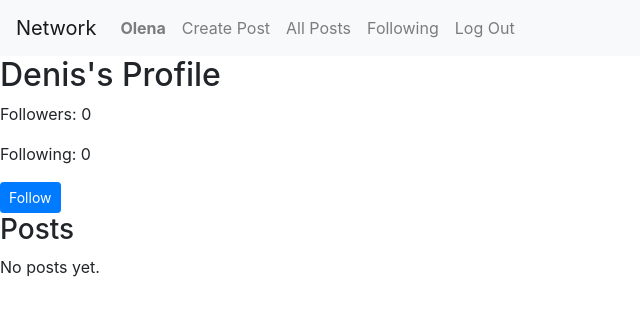
After one commit to OlenaBoichenko/network, a Django app: page /profile/2 in a window 1280 px wide. The commit adds this page. Shown: the top 316 px of the page, without its empty margins (0-640 px from the left). Run offline with Django 3.2, Linux system fonts and the light colour scheme; a user stored in the database is signed in; data comes from the database, SQL or seed files in the repository; both versions use the stored data as it was after the commit; tables that the repository leaves empty hold one stand-in row (values such as "Sample post"); some libraries are stand-ins or nearby versions.

Commit message:
add functionality of likes post and profile user

```diff
--- a/network/models.py
+++ b/network/models.py
@@ -14,6 +14,9 @@ class Post(models.Model):
     def __str__(self):
         return f"{self.user.username}: {self.content[:30]}..."
 
+    def like_count(self):
+        return self.likes.count()
+
 
 class Follow(models.Model):
     user = models.ForeignKey(User, on_delete=models.CASCADE, related_name="following")
--- /dev/null
+++ b/network/static/network/follow_user.js
@@ -0,0 +1,43 @@
+document.addEventListener('DOMContentLoaded', function() {
+    const followButton = document.querySelector('.follow-button');
+
+    if (followButton) {
+        followButton.onclick = () => {
+            const userId = followButton.dataset.userId;
+            const action = followButton.textContent.trim() === 'Follow' ? 'follow' : 'unfollow';
+
+            fetch(`/follow/${userId}`, {
+                method: 'PUT',
+                body: JSON.stringify({
+                    action: action
+                }),
+                headers: {
+                    'X-CSRFToken': getCookie('csrftoken'),
+                }
+            })
+            .then(response => response.json())
+            .then(result => {
+                if (result.message) {
+                    followButton.textContent = action === 'follow' ? 'Unfollow' : 'Follow';
+                } else if (result.error) {
+                    alert(result.error);
+                }
+            });
+        };
+    }
+});
+
+function getCookie(name) {
+    let cookieValue = null;
+    if (document.cookie && document.cookie !== '') {
+        const cookies = document.cookie.split(';');
+        for (let i = 0; i < cookies.length; i++) {
+            const cookie = cookies[i].trim();
+            if (cookie.substring(0, name.length + 1) === (name + '=')) {
+                cookieValue = decodeURIComponent(cookie.substring(name.length + 1));
+                break;
+            }
+        }
+    }
+    return cookieValue;
+}
--- a/network/templates/network/all_posts.html
+++ b/network/templates/network/all_posts.html
@@ -10,6 +10,10 @@
                     <h5 class="card-title">{{ post.user.username }}</h5>
                     <p id="post-content-{{ post.id }}" class="card-text">{{ post.content }}</p>
                     <p class="card-text"><small class="text-muted">{{ post.timestamp }}</small></p>
+                    <p id="like-count-{{ post.id }}" class="card-text">Likes: {{ post.like_count }}</p>
+                    <button class="btn btn-sm btn-primary like-button {% if post.id in liked_posts %}liked{% endif %}" data-post-id="{{ post.id }}">
+                        {% if post.id in liked_posts %}Unlike{% else %}Like{% endif %}
+                    </button>
                     {% if post.user == user %}
                         <button class="btn btn-sm btn-primary edit-button" data-post-id="{{ post.id }}">Edit</button>
                     {% endif %}
@@ -20,4 +24,5 @@
         <p>No posts yet.</p>
     {% endfor %}
     <script src="{% static 'network/edit_post.js' %}"></script>
+    <script src="{% static 'network/like_post.js' %}"></script>
 {% endblock %}
--- /dev/null
+++ b/network/templates/network/profile.html
@@ -0,0 +1,31 @@
+{% extends "network/layout.html" %}
+{% load static %}
+
+{% block body %}
+    <h2>{{ user_profile.username }}'s Profile</h2>
+    <p>Followers: {{ followers_count }}</p>
+    <p>Following: {{ following_count }}</p>
+
+    {% if user != user_profile %}
+        <button class="btn btn-sm btn-primary follow-button" data-user-id="{{ user_profile.id }}">
+            {% if is_following %}Unfollow{% else %}Follow{% endif %}
+        </button>
+    {% endif %}
+
+    <h3>Posts</h3>
+    {% for post in posts %}
+        <div class="post">
+            <div class="card mb-3">
+                <div class="card-body">
+                    <h5 class="card-title">{{ post.user.username }}</h5>
+                    <p class="card-text">{{ post.content }}</p>
+                    <p class="card-text"><small class="text-muted">{{ post.timestamp }}</small></p>
+                    <p class="card-text">Likes: {{ post.like_count }}</p>
+                </div>
+            </div>
+        </div>
+    {% empty %}
+        <p>No posts yet.</p>
+    {% endfor %}
+    <script src="{% static 'network/follow_user.js' %}"></script>
+{% endblock %}
--- a/network/urls.py
+++ b/network/urls.py
@@ -11,4 +11,7 @@ urlpatterns = [
     path("create", views.create_post, name="create_post"),
     path("posts", views.all_posts, name="all_posts"),
     path("edit_post/<int:post_id>", views.edit_post, name="edit_post"),
+    path("like_post/<int:post_id>", views.like_post, name="like_post"),
+    path("profile/<int:user_id>", views.profile, name="profile"),
+    path("follow/<int:user_id>", views.follow_user, name="follow_user"),
 ]
--- a/network/views.py
+++ b/network/views.py
@@ -1,13 +1,13 @@
 from django.contrib.auth import authenticate, login, logout
 from django.db import IntegrityError
 from django.http import HttpResponse, HttpResponseRedirect, JsonResponse
-from django.shortcuts import render, redirect
+from django.shortcuts import render, redirect, get_object_or_404
 from django.urls import reverse
 
 from django.contrib.auth.decorators import login_required
 from django.views.decorators.csrf import csrf_exempt
 import json
-from .models import Post, User
+from .models import Post, User, Like, Follow
 
 
 
@@ -26,7 +26,7 @@ def login_view(request):
         # Check if authentication successful
         if user is not None:
             login(request, user)
-            return HttpResponseRedirect(reverse("index"))
+            return HttpResponseRedirect(reverse("all_posts"))
         else:
             return render(request, "network/login.html", {
                 "message": "Invalid username and/or password."
@@ -79,8 +79,10 @@ def create_post(request):
 
 def all_posts(request):
     posts = Post.objects.all().order_by("-timestamp")
+    liked_posts = [post.id for post in posts if post.likes.filter(user=request.user).exists()]
     return render(request, "network/all_posts.html", {
-        "posts": posts
+        "posts": posts,
+        "liked_posts": liked_posts,
     })
 
 @csrf_exempt
@@ -102,3 +104,65 @@ def edit_post(request, post_id):
             return JsonResponse({"error": "Content cannot be empty."}, status=400)
 
     return JsonResponse({"error": "Invalid request method."}, status=400)
+
+@csrf_exempt
+@login_required
+def like_post(request, post_id):
+    try:
+        post = Post.objects.get(pk=post_id)
+    except Post.DoesNotExist:
+        return JsonResponse({"error": "Post not found."}, status=404)
+
+    if request.method == "PUT":
+        data = json.loads(request.body)
+        if data.get("action") == "like":
+            Like.objects.get_or_create(user=request.user, post=post)
+        elif data.get("action") == "unlike":
+            Like.objects.filter(user=request.user, post=post).delete()
+        else:
+            return JsonResponse({"error": "Invalid action."}, status=400)
+
+        return JsonResponse({"message": "Action successful.", "like_count": post.like_count()}, status=200)
+
+    return JsonResponse({"error": "Invalid request method."}, status=400)
+
+
+@login_required
+def profile(request, user_id):
+    user_profile = get_object_or_404(User, pk=user_id)
+    posts = user_profile.posts.all().order_by("-timestamp")
+    followers_count = user_profile.followers.count()
+    following_count = user_profile.following.count()
+
+    # Check if the logged-in user is following this profile
+    is_following = Follow.objects.filter(user=request.user, followed_user=user_profile).exists()
+
+    return render(request, "network/profile.html", {
+        "user_profile": user_profile,
+        "posts": posts,
+        "followers_count": followers_count,
+        "following_count": following_count,
+        "is_following": is_following
+    })
+
+@csrf_exempt
+@login_required
+def follow_user(request, user_id):
+    try:
+        user_to_follow = User.objects.get(pk=user_id)
+    except User.DoesNotExist:
+        return JsonResponse({"error": "User not found."}, status=404)
+
+    if request.method == "PUT":
+        data = json.loads(request.body)
+        if data.get("action") == "follow":
+            if user_to_follow != request.user:
+                Follow.objects.get_or_create(user=request.user, followed_user=user_to_follow)
+        elif data.get("action") == "unfollow":
+            Follow.objects.filter(user=request.user, followed_user=user_to_follow).delete()
+        else:
+            return JsonResponse({"error": "Invalid action."}, status=400)
+
+        return JsonResponse({"message": "Action successful."}, status=200)
+
+    return JsonResponse({"error": "Invalid request method."}, status=400)
```
Also changed, not shown: network/static/network/like_post.js (added, +49 -0 lines), db.sqlite3.
